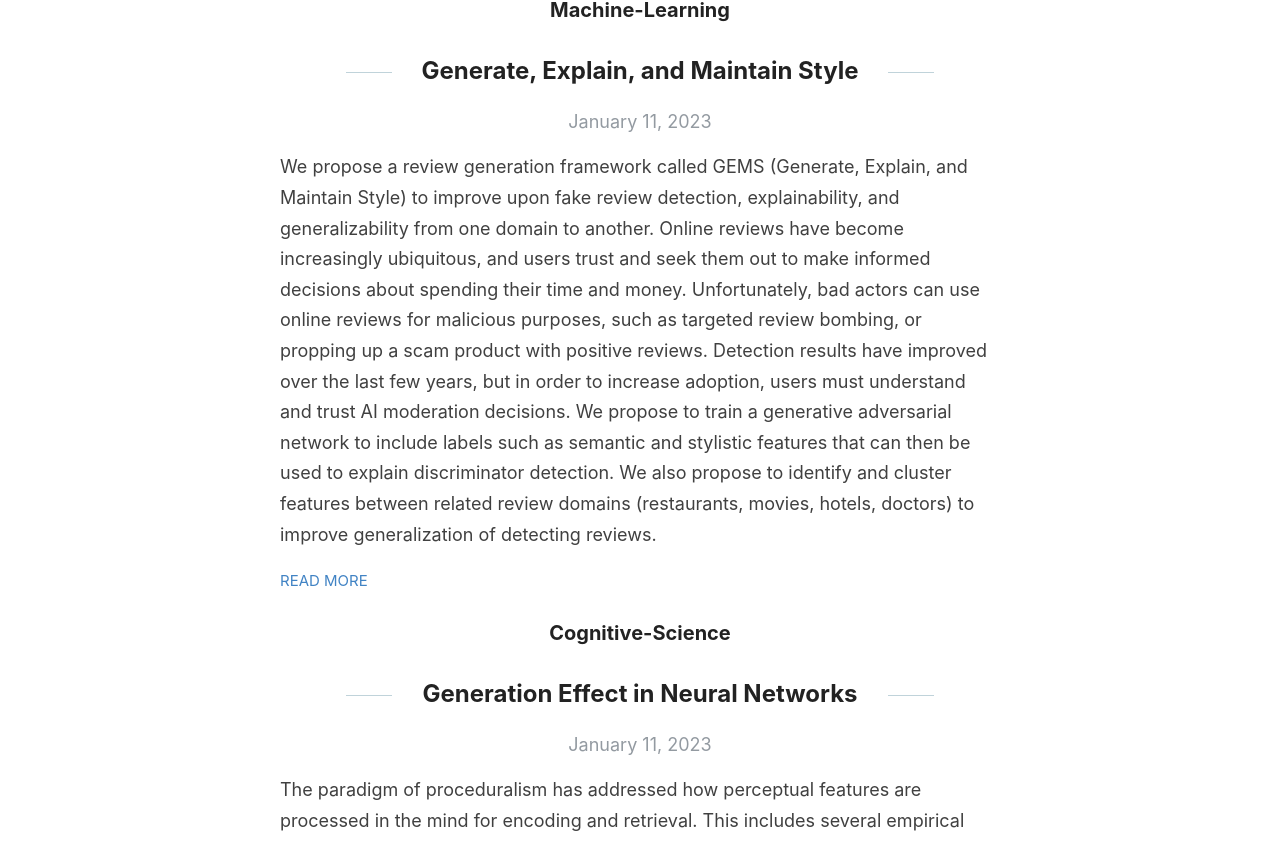
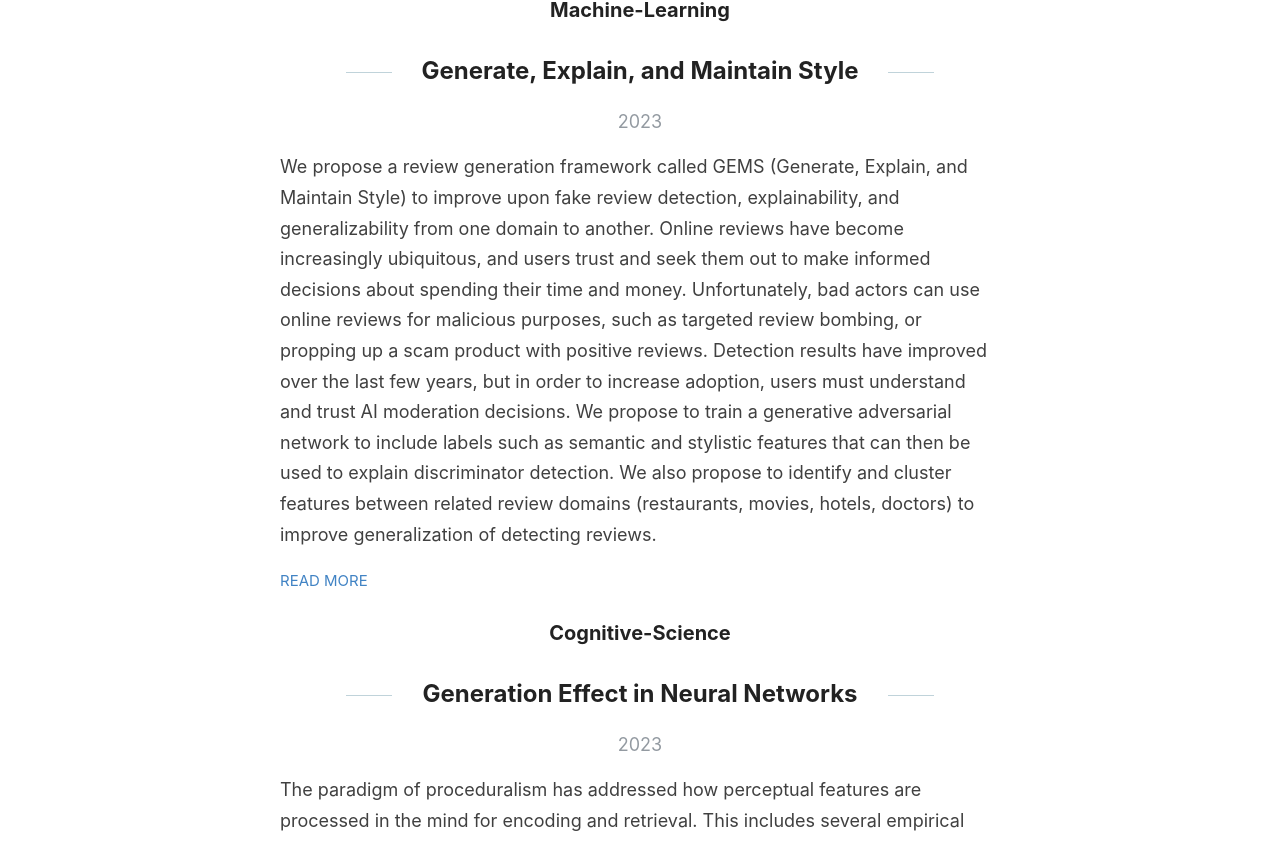
Before and after one commit to mscandlen/mscandlen, a Jekyll site: the page built from _pages/projects.md, in a window 1280 px wide. Shown: the part 204-1045 px from the top of the page. Built offline with Jekyll 4.4.1, drawn with Linux system fonts in a browser that asks for light colours.

Commit message:
Update projects.md

```diff
--- a/_pages/projects.md
+++ b/_pages/projects.md
@@ -19,11 +19,11 @@ title: Projects
       <a href="{{ site.baseurl }}{{ post.url }}">
         <h2>{{ post.title }}</h2>
         <div>
-          <p class="post_date">{{ post.date | date: "%B %e, %Y" }}</p>
+          <p class="post_date">{{ post.date | date: "%Y" }}</p>
         </div>
       </a>
 
-      <div class="entry">
+      <div class="excerpt">
         {{ post.excerpt }}
       </div>
 
```
